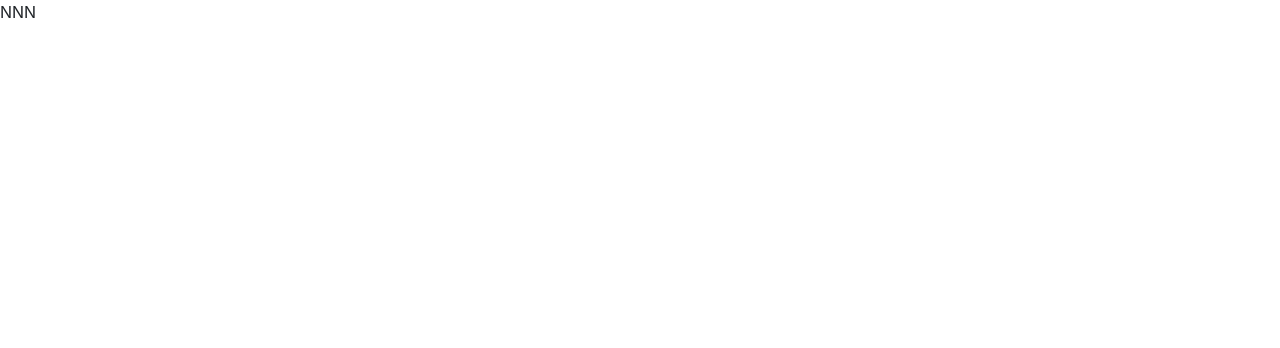
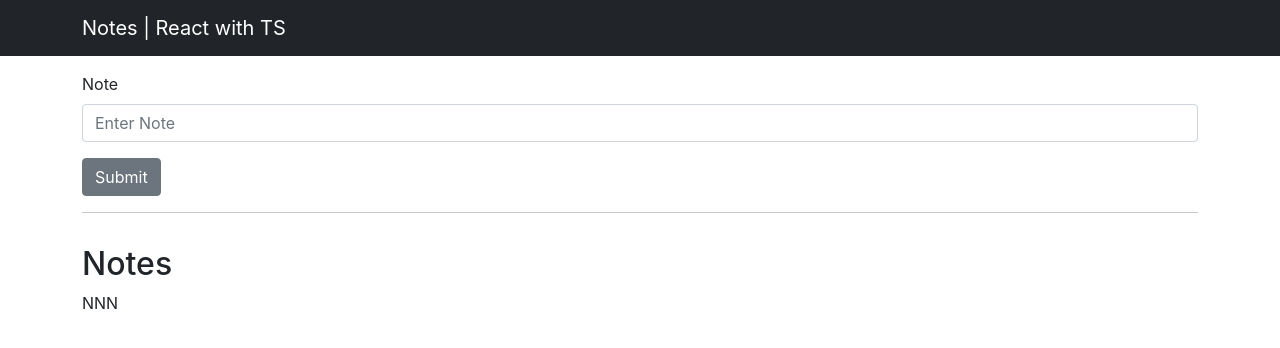
Before and after one commit to num-js/learning-react-with-ts, a React (Create React App) app: page / in a window 1280 px wide. Shown: the top 348 px of the page. Built offline with nearby package versions, Linux system fonts and the light colour scheme.

Commit message:
Basic Design setup

```diff
--- a/src/App.tsx
+++ b/src/App.tsx
@@ -1,10 +1,33 @@
-import React from 'react'
+import { useState } from 'react'
+import Header from './components/Header'
+import { Col, Container, Row } from 'react-bootstrap'
+import NotesList from './components/NotesList'
+import AddNote from './components/AddNote'
 
 const App = () => {
+
     return (
-        <div>
-            NNN
-        </div>
+        <>
+            <Header />
+            <Container className="mt-5">
+                <br />
+                <Row>
+                    <Col>
+                        <AddNote
+
+                        />
+                    </Col>
+                </Row>
+                <hr />
+                <Row>
+                    <Col>
+                        <NotesList
+
+                        />
+                    </Col>
+                </Row>
+            </Container>
+        </>
     )
 }
 
--- /dev/null
+++ b/src/components/AddNote.tsx
@@ -0,0 +1,25 @@
+import React, { useState } from 'react'
+import { Form, Button } from 'react-bootstrap';
+
+
+const AddNote: React.FC = () => {
+
+    return (
+        <div>
+            <Form >
+                <Form.Group className="mb-3" controlId="formBasicEmail">
+                    <Form.Label>Note</Form.Label>
+                    <Form.Control type="text" placeholder="Enter Note"
+
+                    />
+                </Form.Group>
+
+                <Button variant="secondary" type="submit">
+                    Submit
+                </Button>
+            </Form>
+        </div>
+    )
+}
+
+export default AddNote;
--- a/src/components/NotesList.tsx
+++ b/src/components/NotesList.tsx
@@ -0,0 +1,30 @@
+import React from 'react';
+import Notes from './Notes';
+
+
+
+
+const NotesList: React.FC = () => {
+
+
+  // const renderNotes = (): JSX.Element[] => {
+  //   return notes.map(note => (
+  //     <Notes
+  //       key={note.id}
+  //       note={note}
+  //       handleDelete={handleDelete}
+  //     />
+  //   ))
+  // }
+
+  return (
+    <>
+      <h2 className="mt-3">Notes</h2>
+      <div>
+        NNN
+      </div>
+    </>
+  );
+};
+
+export default NotesList;
```
Also changed, not shown: src/components/Notes.tsx (+34 -0 lines), src/components/CreateNotes.tsx (deleted).
